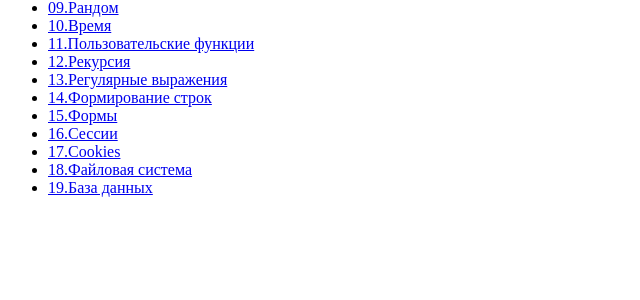
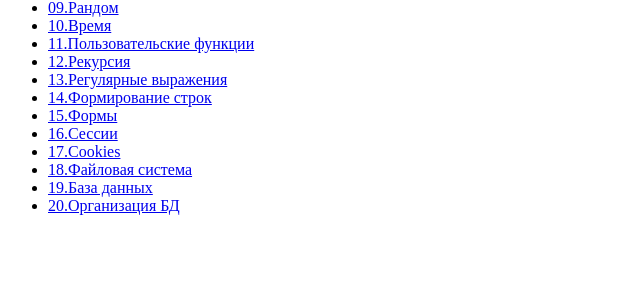
Before and after one commit to Eles007/php-code-mu, a PHP site: page / in a window 1280 px wide. Shown: the part 225-525 px from the top of the page, without its empty margins (0-640 px from the left). Run offline with PHP 8.4, Linux system fonts and the light colour scheme.

Commit message:
Add practice 380 - 389

```diff
--- a/index.php
+++ b/index.php
@@ -28,6 +28,7 @@
     <li><a href="17_сookies/sender.php">17.Cookies</a></li>
     <li><a href="18_file_system/">18.Файловая система</a></li>
     <li><a href="19_database/">19.База данных</a></li>
+    <li><a href="20_database_organization/">20.Организация БД</a></li>
 </ul>
 
 </body>
```
